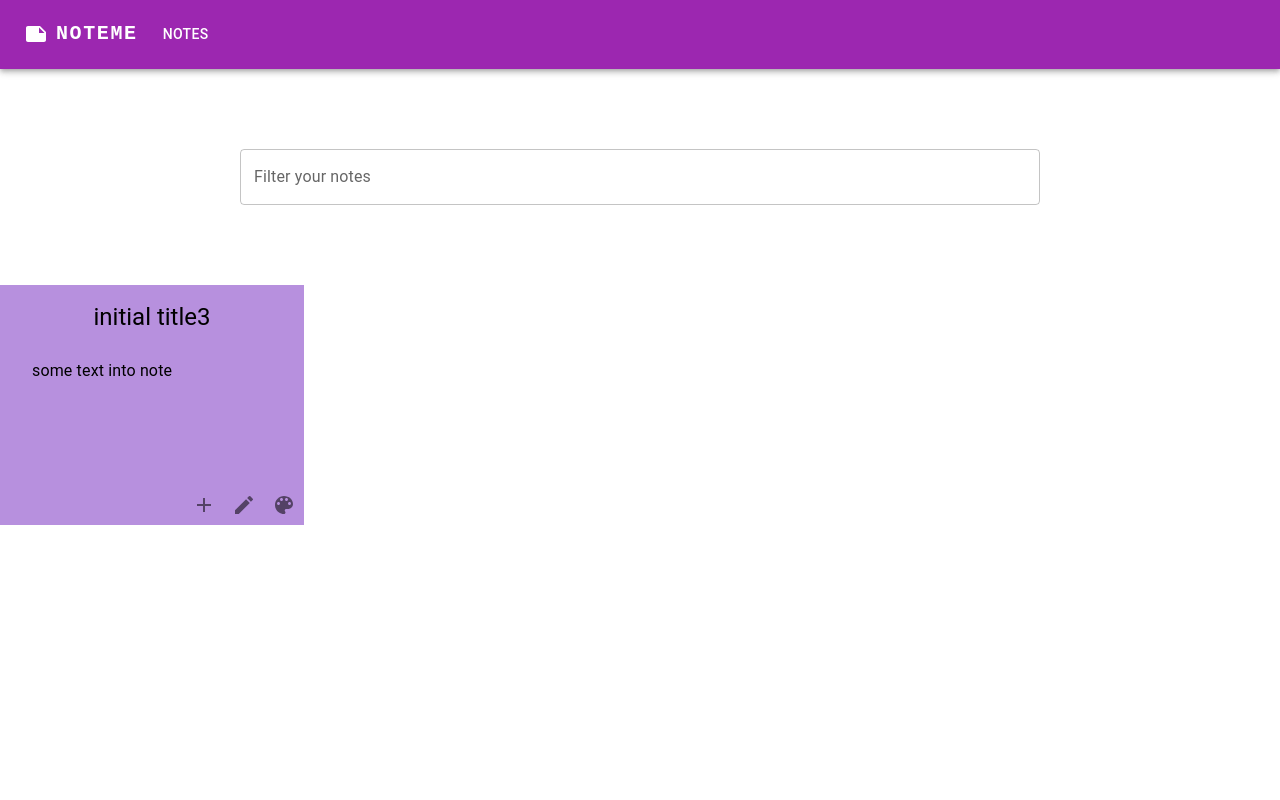
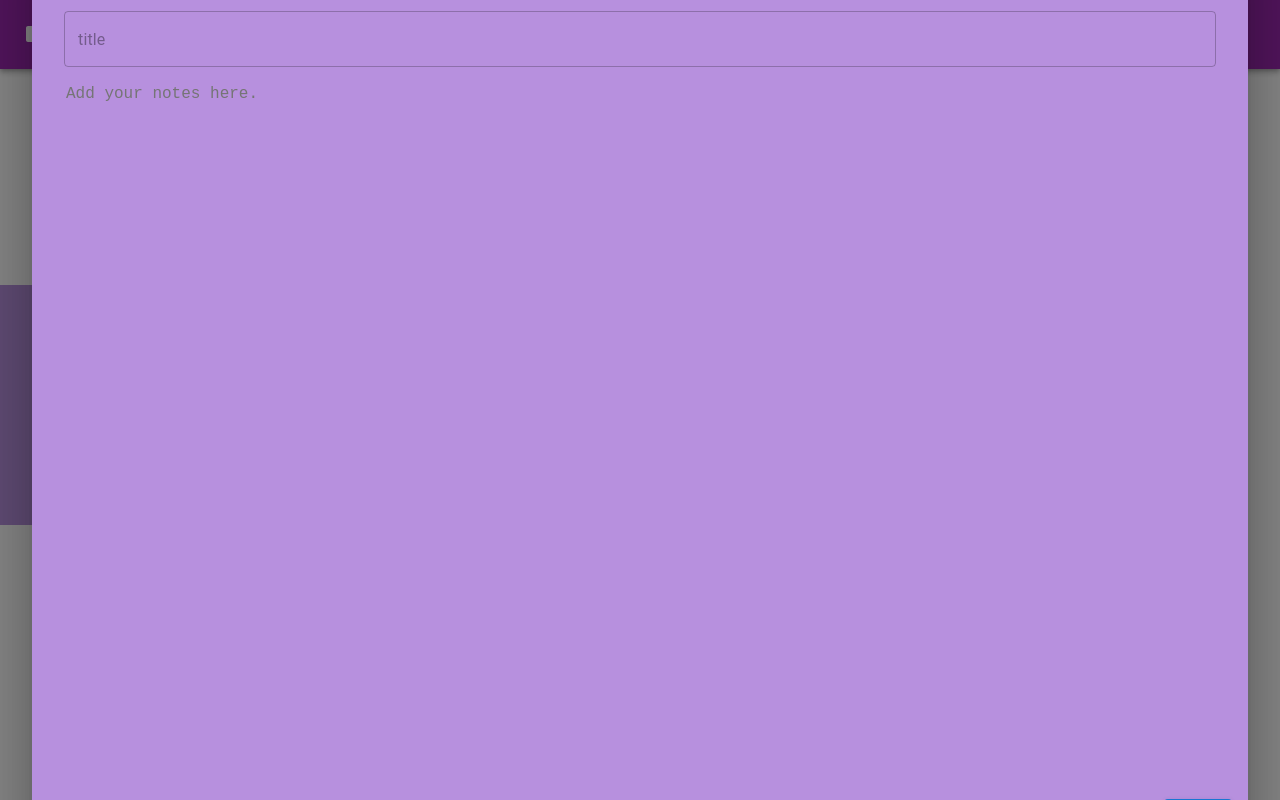
Before and after one commit to AndrewBoldrin/noteme, a React (Create React App) app: page / in a window 1280 px wide. Both pictures are taken after a click on the button 204 px from the left and 504 px from the top of the page. Built offline with nearby package versions, Linux system fonts and the light colour scheme.

Commit message:
feat: update note

```diff
--- a/src/hooks/useNotes.tsx
+++ b/src/hooks/useNotes.tsx
@@ -3,6 +3,7 @@ import { palette } from '../pages/Index/utils/colorPalette';
 import { INote } from '../pages/Index/utils/interfaces';
 
 const noteInitialData = {
+  id: new Date().getTime().toString(),
   title: 'initial title3',
   color: palette.lightPurple,
   text: 'some text into note',
@@ -10,25 +11,41 @@ const noteInitialData = {
 
 interface IuseNotes {
   notes: INote[];
+  getNoteById: (id: string) => INote;
   addNote: (newData: typeof noteInitialData) => void;
-  updateNote: (newData: typeof noteInitialData) => void;
+  updateNote: (id: string, title: string, color: string, text: string) => void;
   removeNote: (name: string) => void;
 }
 
 export const useNotes = (): IuseNotes => {
   const [notes, setNotes] = useState<INote[]>([noteInitialData]);
 
+  const getNoteById = (id: string): INote => {
+    const note = notes.filter((value) => value.id === id);
+    return note[0];
+  };
+
   const addNote = (newData: typeof noteInitialData): void => {
     console.log('adding note');
   };
 
-  const updateNote = (newData: typeof noteInitialData): void => {
-    console.log('updating note');
+  const updateNote = (
+    id: string,
+    title: string,
+    color: string,
+    text: string,
+  ): void => {
+    const updatedNote = { id, title, color, text };
+    const updatedNotes = notes.map((note) => {
+      if (note.id === id) return updatedNote;
+      return note;
+    });
+    setNotes(updatedNotes);
   };
 
   const removeNote = (name: string): void => {
     console.log('removing note');
   };
 
-  return { notes, addNote, updateNote, removeNote };
+  return { notes, getNoteById, addNote, updateNote, removeNote };
 };
--- a/src/pages/Index/Note/Note.tsx
+++ b/src/pages/Index/NoteContainer/Note/Note.tsx
@@ -1,15 +1,20 @@
 import { Box, IconButton, Typography } from '@mui/material';
 import React, { ReactElement } from 'react';
-import { INote } from '../utils/interfaces';
+import { INote } from '../../utils/interfaces';
 import { Edit, Add, ColorLens } from '@mui/icons-material';
 
 interface INoteComponent {
   note: INote;
   onOpenModal: () => void;
+  onEditing: (id: string) => void;
 }
 
-export const Note = ({ note, onOpenModal }: INoteComponent): ReactElement => {
-  const { title, text, color } = note;
+export const Note = ({
+  note,
+  onOpenModal,
+  onEditing,
+}: INoteComponent): ReactElement => {
+  const { id, title, text, color } = note;
   return (
     <Box
       sx={{
@@ -38,7 +43,7 @@ export const Note = ({ note, onOpenModal }: INoteComponent): ReactElement => {
         <IconButton onClick={onOpenModal}>
           <Add />
         </IconButton>
-        <IconButton>
+        <IconButton onClick={() => onEditing(id)}>
           <Edit />
         </IconButton>
         <IconButton>
--- a/src/pages/Index/NoteContainer/NoteContainer.tsx
+++ b/src/pages/Index/NoteContainer/NoteContainer.tsx
@@ -1,12 +1,16 @@
+import { Modal, Box, Fade } from '@mui/material';
 import React, { ReactElement, useState } from 'react';
 import { useNotes } from '../../../hooks/useNotes';
-import { Note } from '../Note/Note';
+import { Note } from './Note/Note';
 import { INote } from '../utils/interfaces';
+import { NoteForm } from './NoteForm.tsx/NoteForm';
 
 export const NoteContainer = (): ReactElement => {
-  const { notes, addNote, updateNote, removeNote } = useNotes();
+  const { notes, getNoteById, addNote, updateNote, removeNote } = useNotes();
 
   const [openModal, setOpenModal] = useState<boolean>(false);
+  const [isEditing, setIsEditing] = useState<boolean>(false);
+  const [selectedNote, setSelecedtNote] = useState<INote | null>(null);
 
   const onOpenModal = (): void => {
     setOpenModal(true);
@@ -16,11 +20,42 @@ export const NoteContainer = (): ReactElement => {
     setOpenModal(false);
   };
 
+  const onEditing = (id: string): void => {
+    onOpenModal();
+    setIsEditing(true);
+    setSelecedtNote(getNoteById(id));
+  };
+
   return (
-    <div>
+    <Box>
+      <Modal
+        open={openModal}
+        onClose={onCloseModal}
+        aria-labelledby="child-modal-title"
+        aria-describedby="child-modal-description"
+      >
+        <Fade in={openModal}>
+          <Box>
+            <NoteForm
+              note={selectedNote}
+              isEditing={isEditing}
+              updateNote={updateNote}
+              onCloseModal={onCloseModal}
+            />
+          </Box>
+        </Fade>
+      </Modal>
+
       {notes.map((note: INote): ReactElement => {
-        return <Note key={note.title} note={note} onOpenModal={onOpenModal} />;
+        return (
+          <Note
+            key={note.title}
+            note={note}
+            onOpenModal={onOpenModal}
+            onEditing={onEditing}
+          />
+        );
       })}
-    </div>
+    </Box>
   );
 };
--- /dev/null
+++ b/src/pages/Index/NoteContainer/NoteForm.tsx/NoteForm.tsx
@@ -0,0 +1,101 @@
+import {
+  Box,
+  IconButton,
+  Button,
+  TextareaAutosize,
+  TextField,
+} from '@mui/material';
+import { Close } from '@mui/icons-material';
+import React, { ReactElement, useEffect, useState } from 'react';
+import { palette } from '../../utils/colorPalette';
+import { INote } from '../../utils/interfaces';
+
+const style = {
+  position: 'absolute' as const,
+  top: '50%',
+  left: '50%',
+  transform: 'translate(-50%, -50%)',
+  width: '90vw',
+  bgcolor: 'background.paper',
+  boxShadow: 24,
+  pt: 2,
+  px: 4,
+  pb: 3,
+};
+
+interface INoteFormComponent {
+  note: INote | null;
+  isEditing: boolean;
+  updateNote: (id: string, title: string, color: string, text: string) => void;
+  onCloseModal: () => void;
+}
+
+export const NoteForm = ({
+  note,
+  isEditing,
+  updateNote,
+  onCloseModal,
+}: INoteFormComponent): ReactElement => {
+  const [titleForm, setTitleForm] = useState<string>('');
+  const [textForm, setTextForm] = useState<string>('');
+
+  useEffect(() => {
+    if (isEditing && note != null) {
+      setTitleForm(note.title);
+      setTextForm(note.text);
+    }
+  }, []);
+
+  const onSave = (): void => {
+    if (isEditing && note != null) {
+      updateNote(note.id, titleForm, palette.lightPurple, textForm);
+      onCloseModal();
+    }
+  };
+
+  return (
+    <Box sx={{ ...style, backgroundColor: palette.lightPurple }}>
+      <IconButton
+        sx={{ display: 'block', float: 'right' }}
+        onClick={onCloseModal}
+      >
+        <Close />
+      </IconButton>
+      <TextField
+        fullWidth
+        id="filled-hidden-label-small"
+        value={titleForm}
+        onChange={(e) => setTitleForm(e.target.value)}
+        placeholder="title"
+        variant="outlined"
+        size="medium"
+      />
+      <TextareaAutosize
+        aria-label="empty textarea"
+        placeholder="Add your notes here."
+        minRows={40}
+        value={textForm}
+        onChange={(e) => setTextForm(e.target.value)}
+        style={{
+          width: '100%',
+          marginBlock: '1rem',
+          fontSize: '1rem',
+          border: 'none',
+          backgroundColor: palette.lightPurple,
+          outline: 'none',
+        }}
+      />
+      <Button
+        sx={{
+          position: 'absolute',
+          right: '1rem',
+          bottom: '1rem',
+        }}
+        variant="contained"
+        onClick={onSave}
+      >
+        Save
+      </Button>
+    </Box>
+  );
+};
--- a/src/pages/Index/utils/interfaces.ts
+++ b/src/pages/Index/utils/interfaces.ts
@@ -1,4 +1,5 @@
 export interface INote {
+  id: string;
   title: string;
   color: string;
   text: string;
```
